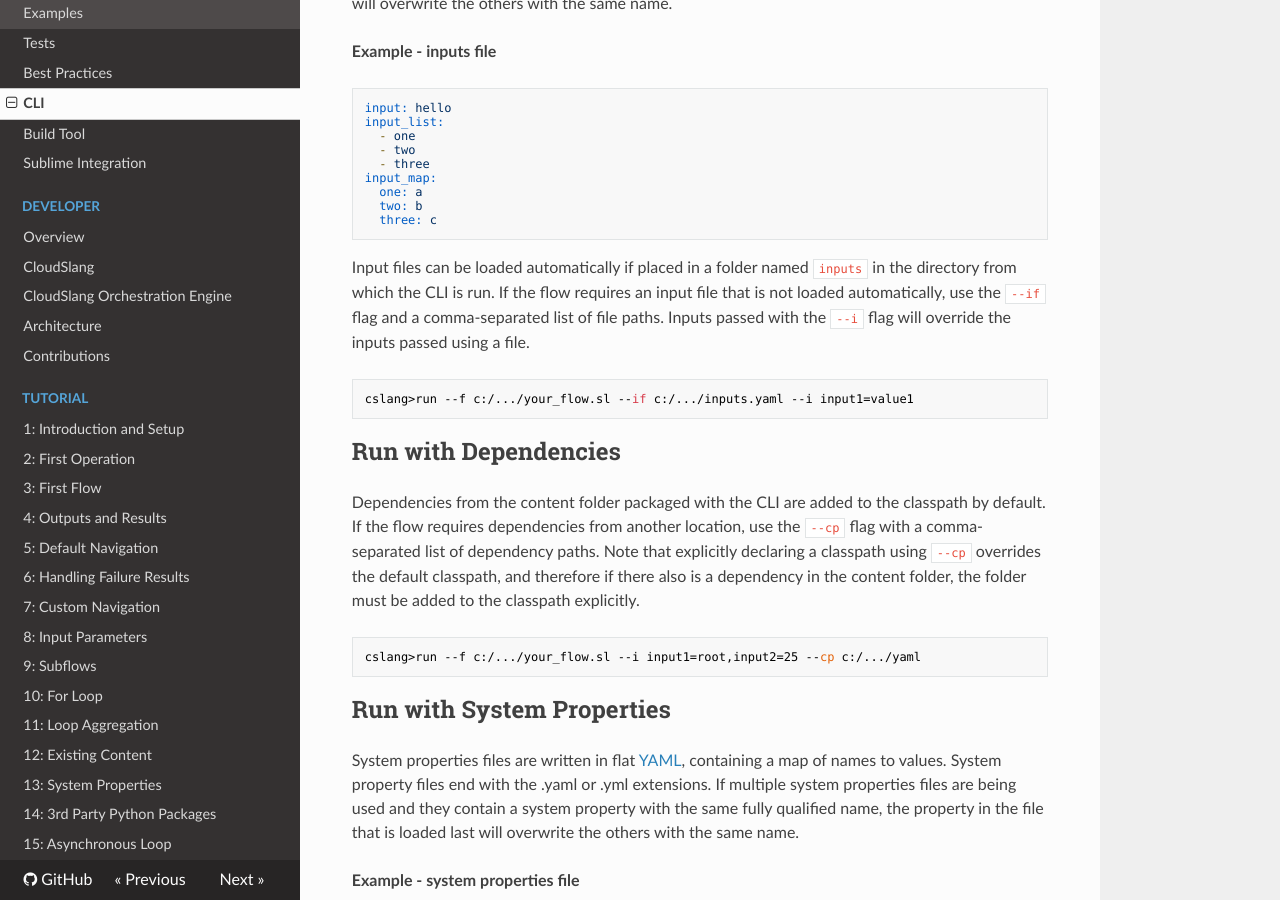
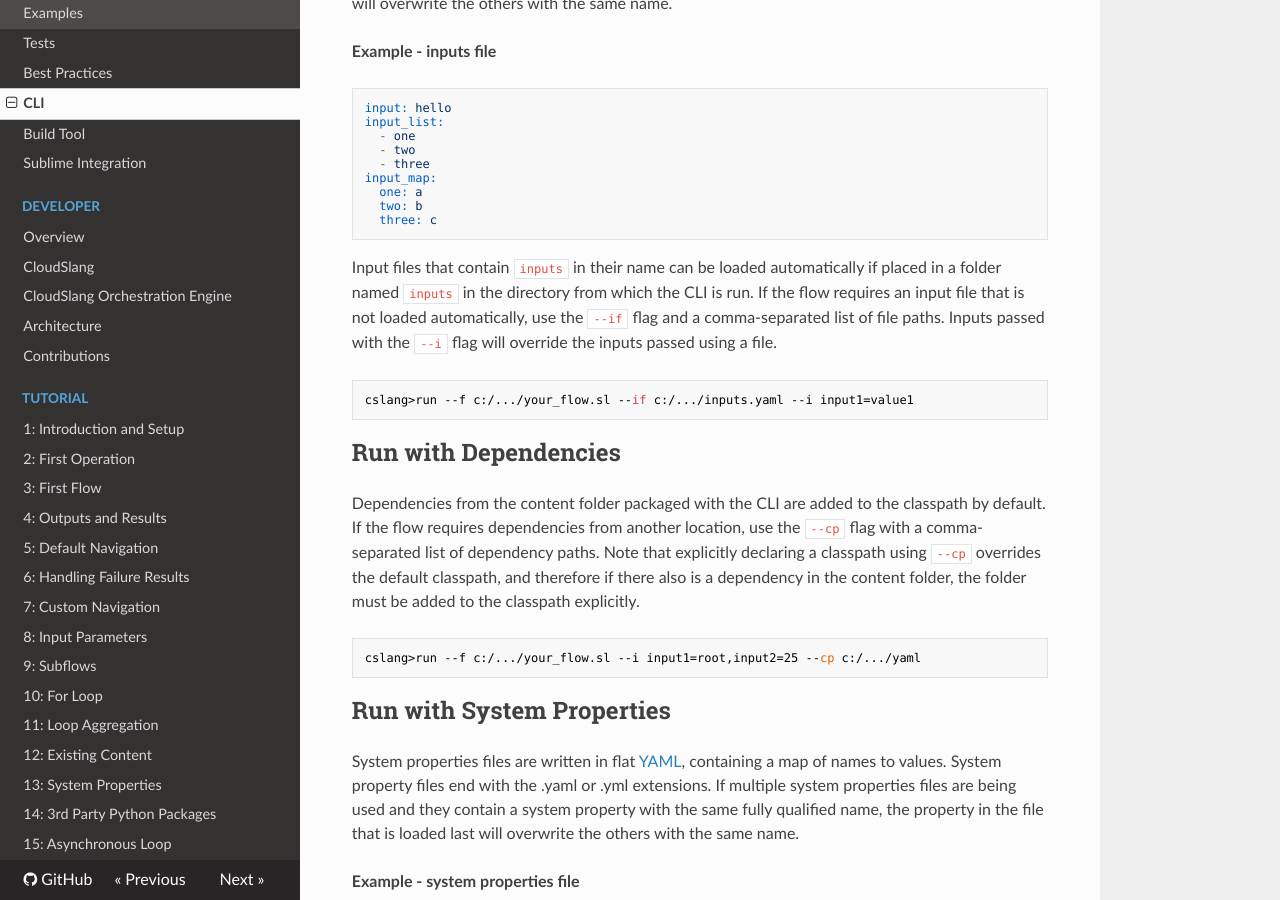
Before and after one commit to CloudSlang/docs, an MkDocs documentation site: the page built from docs/cloudslang_cli.md, in a window 1280 px wide and 900 px high, scrolled down 2201 px. Built offline with MkDocs 1.6.1, drawn with Linux system fonts in a browser that asks for light colours; nearby versions of some CDN libraries; old or Windows-style settings are respelled for this version of MkDocs.

Commit message:
corrected auto import of inputs file instructions
Signed-off-by: Sam Markowitz <sam.markowitz@hp.com>

````diff
--- a/docs/cloudslang_cli.md
+++ b/docs/cloudslang_cli.md
@@ -83,7 +83,7 @@ input_map:
   three: c
 ```
 
-Input files can be loaded automatically if placed in a folder named `inputs` in the directory from which the CLI is run. If the flow requires an input file that is not loaded automatically, use the `--if` flag and a comma-separated list of file paths. Inputs passed with the `--i` flag will override the inputs passed using a file.
+Input files that contain `inputs` in their name can be loaded automatically if placed in a folder named `inputs` in the directory from which the CLI is run. If the flow requires an input file that is not loaded automatically, use the `--if` flag and a comma-separated list of file paths. Inputs passed with the `--i` flag will override the inputs passed using a file.
 
 ```bash
 cslang>run --f c:/.../your_flow.sl --if c:/.../inputs.yaml --i input1=value1
````
